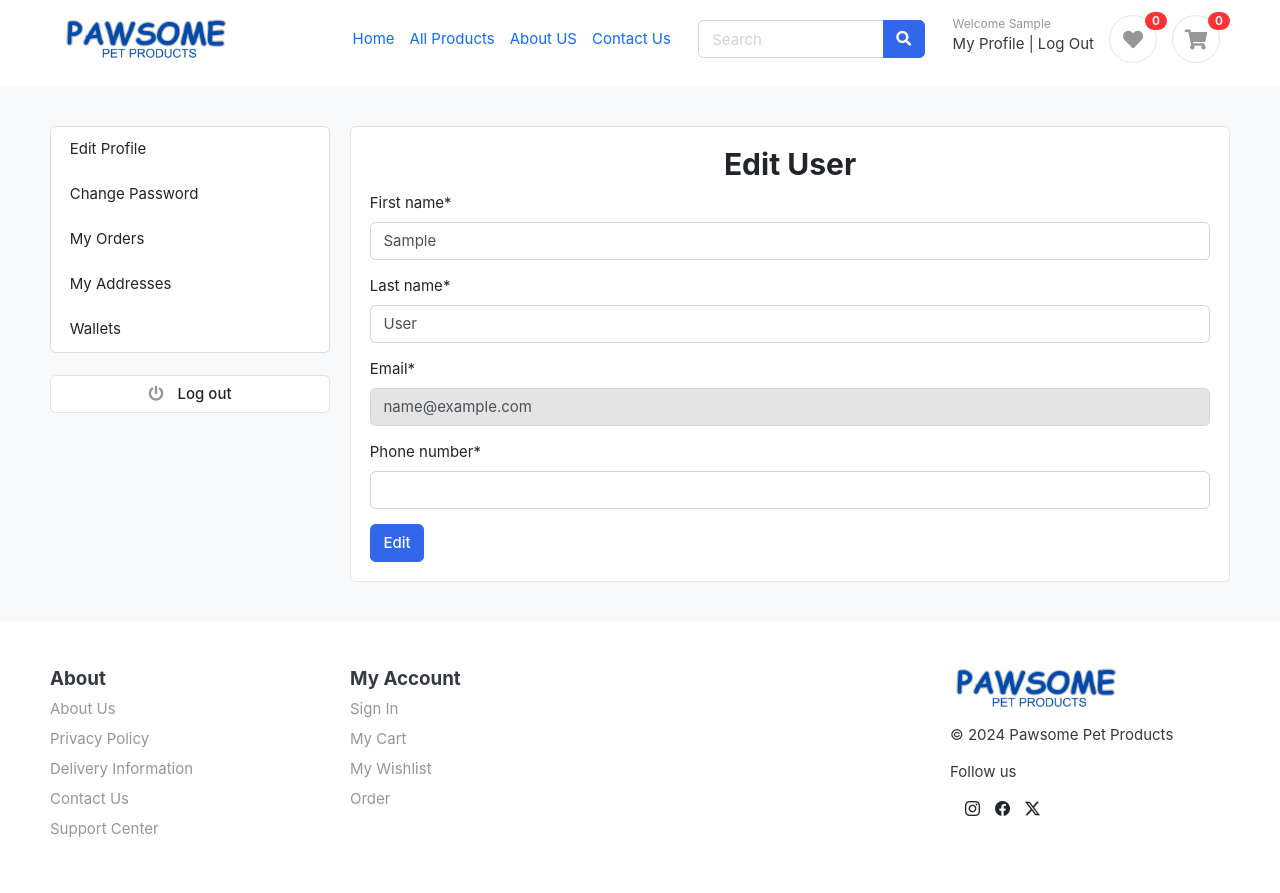
After one commit to bithulmb/ecommerce-project, a Django app: page /user/profile in a window 1280 px wide. The commit adds this page. Run offline with Django 3.2, Linux system fonts and the light colour scheme; the visitor is signed in with stand-in values (Sample User, id 1); data comes from the database, SQL or seed files in the repository; some libraries are stand-ins or nearby versions; some web fonts are replaced.

Commit message:
user edit  profile added and register form validation updated

```diff
--- a/pawsomepetproducts/accounts/forms.py
+++ b/pawsomepetproducts/accounts/forms.py
@@ -2,7 +2,9 @@ from django.contrib.auth.forms import UserCreationForm
 from .models import CustomUser
 from django import forms
 from django.contrib.auth.forms import UserChangeForm
+import re
 
+#User Sign Up Form
 class RegisterForm(UserCreationForm):
     password1 = forms.CharField(label='Enter password',
                                 widget=forms.PasswordInput)
@@ -10,20 +12,76 @@ class RegisterForm(UserCreationForm):
                                 widget=forms.PasswordInput)
     class Meta:
         model = CustomUser
-        fields = [ 'first_name', 'last_name','email','password1', 'password2']
+        fields = [ 'first_name', 'last_name','email','phone_number','password1', 'password2']
 
+    #phonenumber validator function
+    def clean_phone_number(self):
+        phone_number = self.cleaned_data.get('phone_number')
+        if phone_number and not re.match(r'^\+?1?\d{10,12}$', phonenumber):
+            raise forms.ValidationError("Phone number can only contain digits and + sign. 10 to 12 digits allowed.")
+        return phone_number
+
+    #first name validator function
+    def clean_first_name(self):
+        first_name = self.cleaned_data.get('first_name')
+        if not re.match(r'^[a-zA-Z\s]+$', first_name):
+            raise forms.ValidationError('Name can only contain letters.')
+        return first_name
+
+
+    #last name validator function
+    def clean_last_name(self):
+        last_name = self.cleaned_data.get('last_name')
+        if not re.match(r'^[a-zA-Z\s]+$', last_name):
+            raise forms.ValidationError('Name can only contain letters.')
+        return last_name
+
+#user edit form for admin
 class CustomUserUpdateForm(UserChangeForm):
 
     class Meta:
         model = CustomUser
-        fields = [  'first_name','last_name', 'email', 'is_active']
+        fields = [  'first_name','last_name', 'email', 'phone_number', 'is_active']
         widgets = {
             'first_name': forms.TextInput(attrs={'readonly': 'readonly'}),
             'last_name': forms.TextInput(attrs={'readonly': 'readonly'}),
             'email': forms.TextInput(attrs={'readonly': 'readonly'}),
+            'phone_number': forms.TextInput(attrs={'readonly': 'readonly'}),
         }
 
     #Init function to remove password field from update form
     def __init__(self, *args, **kwargs):
         super(CustomUserUpdateForm, self).__init__(*args, **kwargs)
         self.fields.pop('password', None)
+
+#user edit form for user
+class UserProfileForm(forms.ModelForm):
+    class Meta:
+        model  = CustomUser
+        fields = [  'first_name','last_name', 'email', 'phone_number']
+        widgets = {
+
+            'email': forms.TextInput(attrs={'readonly': 'readonly'}),
+
+        }
+    #phonenumber validator function
+    def clean_phone_number(self):
+        phonenumber = self.cleaned_data.get('phone_number')
+        if phonenumber and not re.match(r'^\+?1?\d{9,12}$', phonenumber):
+            raise forms.ValidationError("Phone number can only contain digits and + sign. 9 to 12 digits allowed.")
+        return phonenumber
+
+    #first name validator function
+    def clean_first_name(self):
+        first_name = self.cleaned_data.get('first_name')
+        if not re.match(r'^[a-zA-Z\s]+$', first_name):
+            raise forms.ValidationError('Name can only contain letters.')
+        return first_name
+
+
+    #last name validator function
+    def clean_last_name(self):
+        last_name = self.cleaned_data.get('last_name')
+        if not re.match(r'^[a-zA-Z\s]+$', last_name):
+            raise forms.ValidationError('Name can only contain letters.')
+        return last_name
--- a/pawsomepetproducts/accounts/models.py
+++ b/pawsomepetproducts/accounts/models.py
@@ -42,7 +42,7 @@ class CustomUser(AbstractBaseUser):
     last_name       =models.CharField(max_length=50)
     # username        =models.CharField(max_length=50, unique=True)
     email           =models.CharField(max_length=100,unique=True)
-    # phone_number    =models.CharField(max_length=50)
+    phone_number    =models.CharField(max_length=50, null=True)
 
     #required
     date_joined     =models.DateTimeField(auto_now_add=True)
--- a/pawsomepetproducts/accounts/views.py
+++ b/pawsomepetproducts/accounts/views.py
@@ -1,9 +1,10 @@
 from django.shortcuts import render,redirect
 from .models import CustomUser
 from django.db.models import Q
-from .forms import RegisterForm,CustomUserUpdateForm
+from .forms import RegisterForm,CustomUserUpdateForm,UserProfileForm
 from django.contrib import messages
 from django.contrib.auth import authenticate,login,logout
+from django.views.decorators.cache import never_cache
 
 # Create your views here.
 
@@ -12,6 +13,7 @@ from django.contrib.auth import authenticate,login,logout
 #-------------------------Admin side views----------------------------------
 
 #view function for listing the users in admin panel
+@never_cache
 def admin_users_view(request):
     if not (request.user.is_authenticated and request.user.is_superadmin):
         messages.error(request,"You have not logged in. Please login to continue")
@@ -23,7 +25,7 @@ def admin_users_view(request):
         users=CustomUser.objects.filter(is_superadmin = False)
     return render(request, 'admin/admin_users.html', {'users':users})
 
-
+@never_cache
 def admin_edit_user_view(request, pk):
     if not (request.user.is_authenticated and request.user.is_superadmin):
         messages.error(request,"You have not logged in. Please login to continue")
@@ -43,7 +45,7 @@ def admin_edit_user_view(request, pk):
 # User side views
 
 #-------------------------User side views----------------------------------
-
+@never_cache
 def login_view(request):
 
      #if already loggedin redirect to home
@@ -63,7 +65,7 @@ def login_view(request):
             return redirect('login_page')
     return render(request,'user_home/login.html')
 
-
+@never_cache
 def signup_view(request):
     #if already loggedin redirect to home
     if request.user.is_authenticated:
@@ -84,7 +86,21 @@ def signup_view(request):
         else:
             return render(request,'user_home/signup.html',{'form': form})
 
-
+@never_cache
 def logout_view(request):
     logout(request)
     return redirect('home_page')
+
+
+#view for displaying user profile
+def user_profile_view(request):
+    object=CustomUser.objects.get(id=request.user.id)
+    if request.method == 'POST':
+        form=UserProfileForm(request.POST, instance = object)
+        if form.is_valid():
+            form.save()
+            messages.success(request,"User profile Updated succesfully")
+            return redirect('user_profile')
+    else:
+        form=UserProfileForm(instance = object)
+    return render(request,'user_home/user_profile.html', {'form':form})
--- a/pawsomepetproducts/templates/base.html
+++ b/pawsomepetproducts/templates/base.html
@@ -84,9 +84,9 @@ $(document).ready(function() {
 				{% if user.is_authenticated %}
 				<small class="title text-muted">Welcome {{user.first_name}}</small>
 				<div>
-					<a href="">My Profile</a>
+					<a href="{% url 'user_profile' %}">My Profile</a>
 					<span class="dark-transp"> | </span>
-					<a href="{% url 'logout_page' %}"> Log Out</a>
+					<a href="{% url 'logout_page' %}">Log Out</a>
 				</div>
 
 				{% else %}
--- /dev/null
+++ b/pawsomepetproducts/templates/user_home/user_profile.html
@@ -0,0 +1,54 @@
+{% extends 'base.html' %}
+
+{% block content %}
+{% load crispy_forms_tags %}
+
+<!-- ========================= SECTION CONTENT ========================= -->
+<section class="section-conten padding-y bg">
+
+    <div class="container">
+        <div class="row">
+        <aside class="col-md-3">
+            <!--   SIDEBAR   -->
+            <ul class="list-group">
+                <a class="list-group-item" href="#"> Edit Profile</a>
+                <a class="list-group-item" href="#"> Change Password </a>
+                <a class="list-group-item" href="#"> My Orders </a>
+                <a class="list-group-item" href="#"> My Addresses </a>
+                <a class="list-group-item" href="#">Wallets </a>
+            </ul>
+            <br>
+            <a class="btn btn-light btn-block" href="{% url 'logout_page' %}"> <i class="fa fa-power-off"></i> <span class="text">Log out</span> </a>
+            <!--   SIDEBAR .//END   -->
+        </aside>
+        <main class="col-md-9">
+            <article class="card">
+            <div class="card-body">
+                <!-- Alert box for displaying messages -->
+                {% if messages %}
+                <div class="alert alert-success alert-dismissible fade show text-center" role="alert">
+                {% for message in messages %}
+                    {{message}}
+                {% endfor %}
+                <button type="button" class="btn-close" data-bs-dismiss="alert" aria-label="Close"></button>
+                </div>
+                {% endif %}
+                <header class=""><h2 class=" text-center ">Edit User</h2></header>
+
+                <form method="POST" >
+                  {% csrf_token %}
+                  {{ form|crispy }}
+                  <button class="btn btn-primary" type="submit">Edit</button>
+
+                </form>
+            </div> <!-- card-body .// -->
+            </article> <!-- order-group.// -->
+        </main>
+    </div> <!-- row.// -->
+    </div>
+
+
+    </section>
+    <!-- ========================= SECTION CONTENT END// ========================= -->
+
+    {% endblock %}
--- a/pawsomepetproducts/user_home/urls.py
+++ b/pawsomepetproducts/user_home/urls.py
@@ -8,10 +8,13 @@ urlpatterns = [
     path('',views.home_view, name='home_page'),
     path('about/', views.about_us_view, name='about_us_page'),
     path('contact/', views.contact_us_view, name='contact_us_page'),
+
     #views from account app
     path('login/', account_views.login_view, name='login_page'),
     path('signup/', account_views.signup_view, name='signup_page'),
     path('logout/', account_views.logout_view, name='logout_page'),
+    path('user/profile', account_views.user_profile_view, name='user_profile'),
+
     #views from product app
     path('products/', product_views.all_products_view, name='all_products_page'),  #userside all products page
     path('products/<int:pk>',product_views.single_product_view, name='single_product_page'),
--- a/pawsomepetproducts/user_home/views.py
+++ b/pawsomepetproducts/user_home/views.py
@@ -7,7 +7,7 @@ from django.contrib import messages
 
 #View function for displaying home page
 def home_view(request):
-    product_variants=Product_Variant.objects.all()
+    product_variants=Product_Variant.objects.all()[:8]
     return render(request,'user_home/home.html', {'product_variants': product_variants})
 
 #View function for displaying aboutus page
```
Also changed, not shown: pawsomepetproducts/product/views.py (+8 -1 lines), pawsomepetproducts/templates/user_home/login.html (+8 -1 lines), pawsomepetproducts/accounts/migrations/0005_customuser_phone_number.py (added), pawsomepetproducts/templates/user_home/user_dashboard.html (added).
